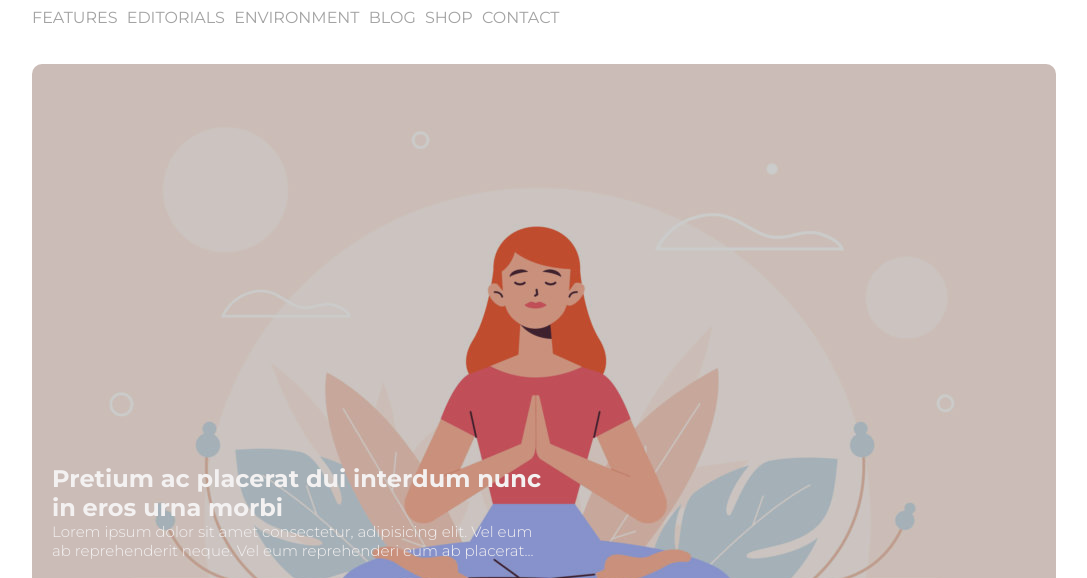
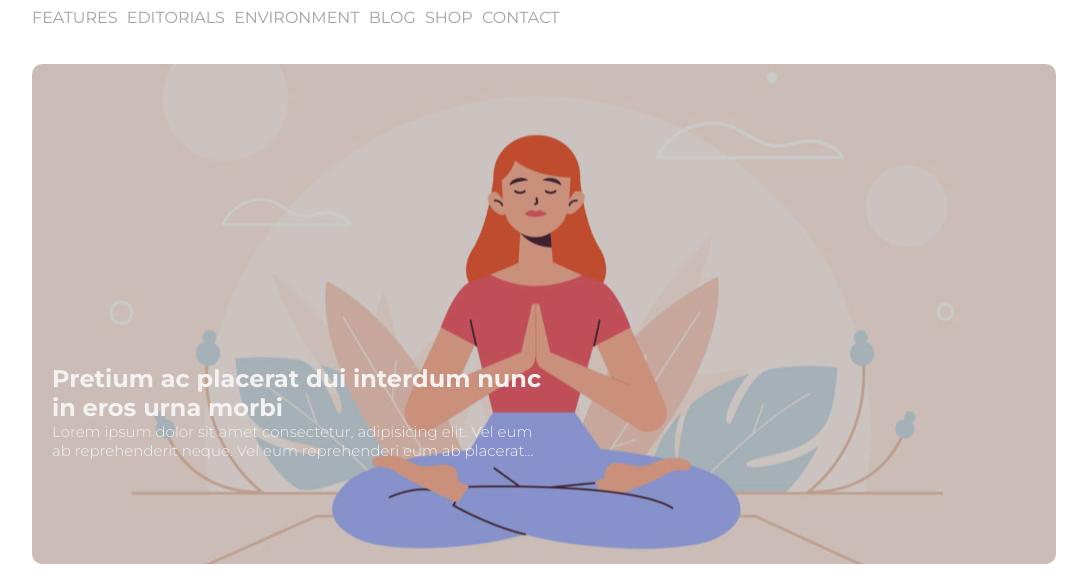
Before and after one commit to touros91/htmlcss-wp, a plain HTML site: page index.html in a window 1280 px wide. Shown: the part 106-684 px from the top of the page, without its empty margins (96-1183 px from the left). Drawn offline with Linux system fonts and the light colour scheme.

Commit message:
Refactoring

```diff
--- a/css/style.css
+++ b/css/style.css
@@ -68,13 +68,15 @@ li a {
 
 /* prima sezione  */
 .first-container {
-    height: 600px;
+    height: 500px;
 }
 
 .banner {
     width: 100%;
-    height: 600px;
+    height: 500px;
     background-image: url("../img/banner.jpg");
+    background-size: cover;
+    background-position: center;
 }
 
 .banner-text {
```
